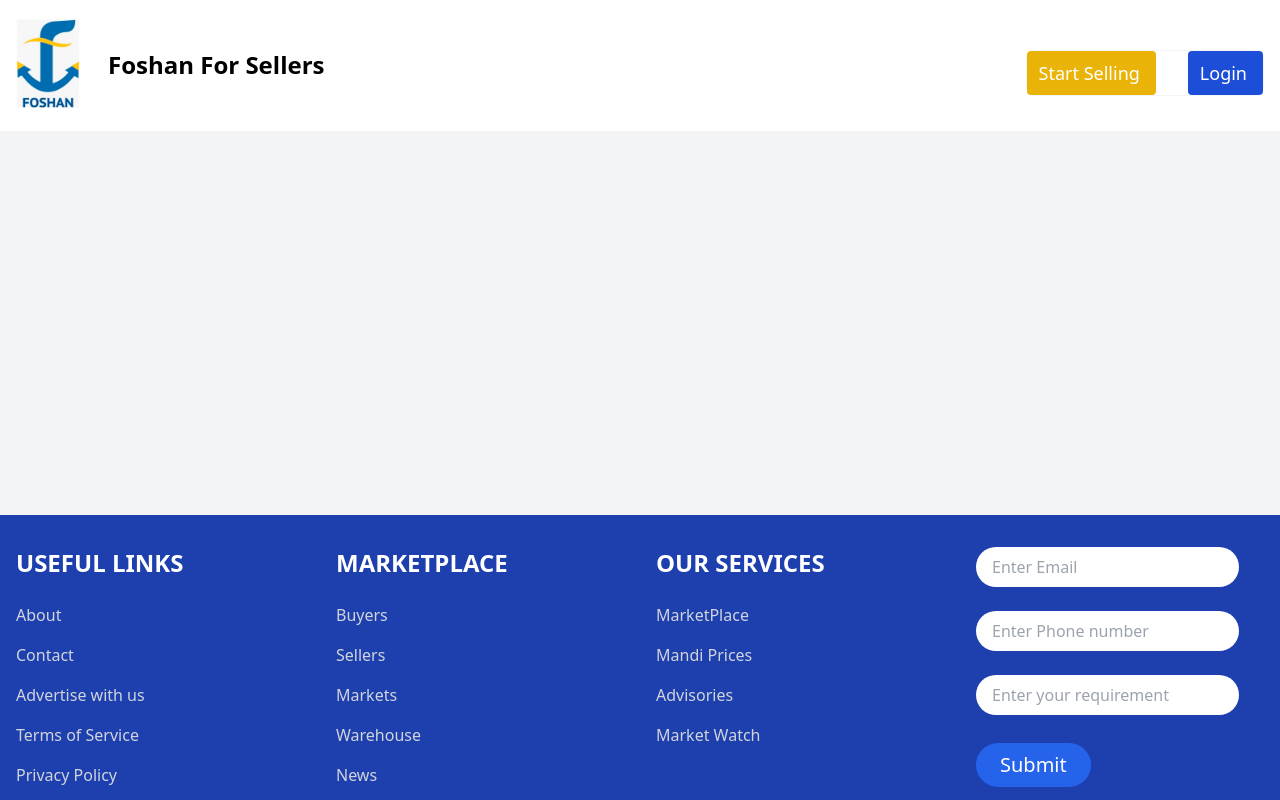
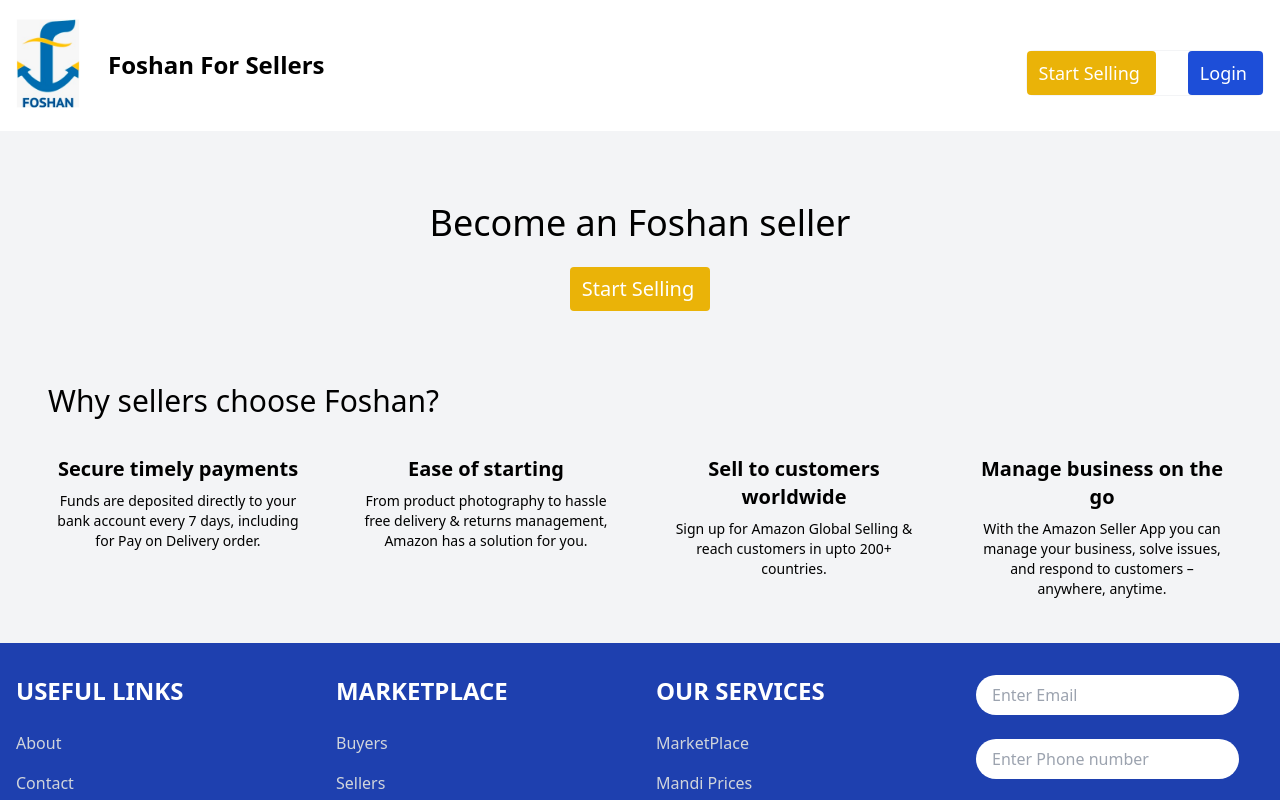
Before and after one commit to mhdhusain53/foshan, a React (Create React App) app: page /seller in a window 1280 px wide. Shown: the top 800 px of the page. Built offline with nearby package versions, Linux system fonts and the light colour scheme.

Commit message:
final demo completed

```diff
--- a/src/Components/Detail.js
+++ b/src/Components/Detail.js
@@ -107,7 +107,7 @@
                     <div className="grid md:grid-cols-2 text-center md:text-left">
                          <div className="align-items-center relative">
                               <img src="images/iron1.png" className=" md:w-5/6 w-full rounded"></img>
-                              <div className="absolute text:lg md:text-2xl top-0 bg-gray-200  rounded-full px-2 py-1 ml-2 mt-2">
+                              <div className={` ${props.detail.rating===0?"hidden":""} absolute text:lg md:text-2xl top-0 bg-gray-200  rounded-full px-2 py-1 ml-2 mt-2`}>
                                    <span className="ml-2">{props.detail.rating} ⭐</span>
                               </div>
                               <h1 className="text-2xl mt-4">{props.detail.sellerName}</h1>
--- a/src/Components/MarketplaceCard.js
+++ b/src/Components/MarketplaceCard.js
@@ -9,8 +9,8 @@
                     <div className={`absolute text-xs top-0 bg-orange-500 text-gray-50  px-1 pr-2 py-1 ${props.allData.rating >= 4 ? "" : "hidden"}`}>
                          <p className="">Top Rated</p>
                     </div>
-                    <div className={`absolute text-sm ${props.allData.rating >= 4 ? "top-6" : "top-0"} bg-gray-400  rounded-full px-1 pr-2 py-1 mt-2 ml-1 `}>
-                         <span className="ml-2">{props.allData.rating} ⭐</span>
+                    <div className={`absolute text-sm ${props.allData.rating===0?"hidden":""} ${props.allData.rating >= 4 ? "top-6" : "top-0"} bg-gray-400  rounded-full px-1 pr-2 py-1 mt-2 ml-1 `}>
+                         <span className={` ml-2`}>{props.allData.rating} ⭐</span>
                     </div>
                </div>
                <p className="font-light text-lg">{props.allData.name}</p>
--- a/src/Components/Navbar.js
+++ b/src/Components/Navbar.js
@@ -53,7 +53,7 @@
           <div>
                <div>
                     <nav className="flex items-center justify-between flex-wrap bg-gray-200 py-3 px-6">
-                         <Link to="/"><img src="/images/logo.png" className="sm:w-20 w-16 " /></Link>
+                         <Link to="/marketplace"><img src="/images/logo.png" className="sm:w-20 w-16 " /></Link>
 
                          <div className={` mx-auto md:flex flex-wrap flex-auto px-4  text-center `} >
                               <div className={` mx-auto flex-auto text-center text-lg md:text-2xl inline-block text-black`}>
--- a/src/Components/Seller/AddProducts.js
+++ b/src/Components/Seller/AddProducts.js
@@ -10,7 +10,7 @@
      if(!seller){
           window.location.pathname="seller/login";
      }
-     const [value, setvalues] = useState({ category: "High Speed Steel", grade: "304", usage: "Construction", name: "", price: "", quantity: "", sellerName: seller.businessName, sellerId: seller.id, email: seller.email, city: seller.city, state: seller.state, address: seller.address });
+     const [value, setvalues] = useState({ category: "High Speed Steel", grade: "304", usage: "Construction", name: "", price: "", quantity: "", sellerName: seller.businessName, sellerId: seller.id, email: seller.email, city: seller.city, state: seller.state, address: seller.address,rating:0,buyers:0 });
      const [acategory, setCategory] = useState({ value: "High Speed Steel", set: false });
      const [agrade, setGrade] = useState({ value: "304", set: false });
      const [ausage, setUsage] = useState({ value: "Construction", set: false });
--- a/src/Components/Seller/Seller.js
+++ b/src/Components/Seller/Seller.js
@@ -1,12 +1,49 @@
 import React from "react";
 import Footer from "../Footer";
 import SellerHomeNavbar from "./SellerHomeNavbar";
+import { Link } from "react-router-dom";
 
-const Seller=()=>{
-     return(
+const Seller = () => {
+     return (
           <diiv>
                <SellerHomeNavbar />
-               <div className="h-96 bg-gray-100">
+               <div className=" bg-gray-100">
+
+                    <div className="text-center py-12">
+                         <h1 className="text-4xl font-medium my-6">Become an Foshan seller</h1>
+                         <div>
+                              <Link to="/seller/login" className="hover:shadow-2xl hover:bg-yellow-600 text-center inline-block text-xl py-2 pl-3 pr-4 text-white bg-yellow-500 rounded   " aria-current="page">Start Selling</Link>
+                         </div>
+                    </div>
+
+                    <div className="mx-12">
+                         <h1 className="text-3xl font-normal my-6">Why sellers choose Foshan?</h1>
+
+                         <div className="grid grid-cols-4 gap-12 pb-8 ">
+                              <div className=" text-center p-1">
+                                   <p className="text-xl font-semibold py-2">Secure timely payments</p>
+                                   <p className="text-sm pb-2">Funds are deposited directly to your bank account every 7 days, including for Pay on Delivery order.</p>
+                              </div>
+
+                              <div className=" text-center p-1">
+                                   <p className="text-xl font-semibold py-2">Ease of starting
+</p>
+                                   <p className="text-sm pb-2">From product photography to hassle free delivery & returns management, Amazon has a solution for you.</p>
+                              </div>
+                              <div className=" text-center p-1">
+                                   <p className="text-xl font-semibold py-2">Sell to customers worldwide</p>
+                                   <p className="text-sm pb-2">Sign up for Amazon Global Selling & reach customers in upto 200+ countries.</p>
+                              </div>
+                              <div className=" text-center p-1">
+                                   <p className="text-xl font-semibold py-2">Manage business on the go</p>
+                                   <p className="text-sm pb-2">With the Amazon Seller App you can manage your business, solve issues, and respond to customers – anywhere, anytime.</p>
+                              </div>
+
+                         </div>
+
+
+                    </div>
+
 
                </div>
                <Footer />
--- a/src/Components/Seller/SellerHomeNavbar.js
+++ b/src/Components/Seller/SellerHomeNavbar.js
@@ -21,7 +21,7 @@
 
                               <ul className="flex  p-4 md:p-0 mt-4 font-medium align-items-center justify-items-center border border-gray-100 rounded-lg  md:flex-row  md:space-x-8  ">
                                    <li>
-                                        <Link to="/seller/login" className="text-center inline-block  py-2 pl-3 pr-4 text-white bg-yellow-500 rounded   " aria-current="page">Start Selling</Link>
+                                        <Link to="/seller/login" className="text-center inline-block  py-2 pl-3 pr-4 text-white bg-yellow-500 hover:bg-yellow-600 rounded   " aria-current="page">Start Selling</Link>
                                    </li>
                                    <li>
                                    <Link to="/seller/login" className="text-center inline-block  py-2 pl-3 pr-4 text-white bg-blue-700 rounded   " aria-current="page">Login</Link>
```
